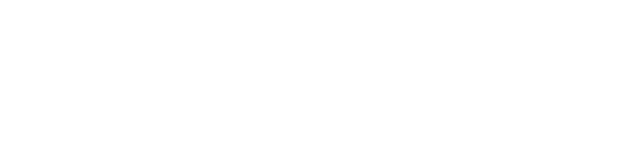
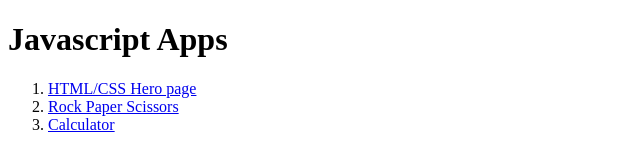
Before and after one commit to grizzlybear97/odin, a plain HTML site: page index.html in a window 1280 px wide. Shown: the whole page, without its empty margins (0-640 px from the left). Drawn offline with Linux system fonts and the light colour scheme.

Commit message:
add links to index.html

```diff
--- a/index.html
+++ b/index.html
@@ -3,10 +3,16 @@
 <head>
     <meta charset="UTF-8">
     <meta name="viewport" content="width=device-width, initial-scale=1.0">
-    <title>JavaScript apps
+    <title>Projects
     </title>
 </head>
 <body>
+    <h1>Javascript Apps</h1>
+    <ol>
+        <li><a href="/Foundations/landing page/index.html">HTML/CSS Hero page</a></li>
+        <li><a href="/Foundations/rock paper scissors/index.html">Rock Paper Scissors</a></li>
+        <li><a href="/Foundations/calculator/index.html">Calculator</a></li>
 
+    </ol>
 </body>
 </html>
```
